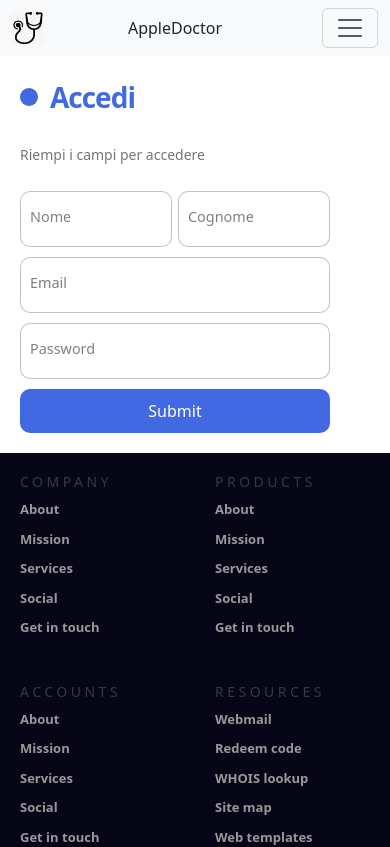
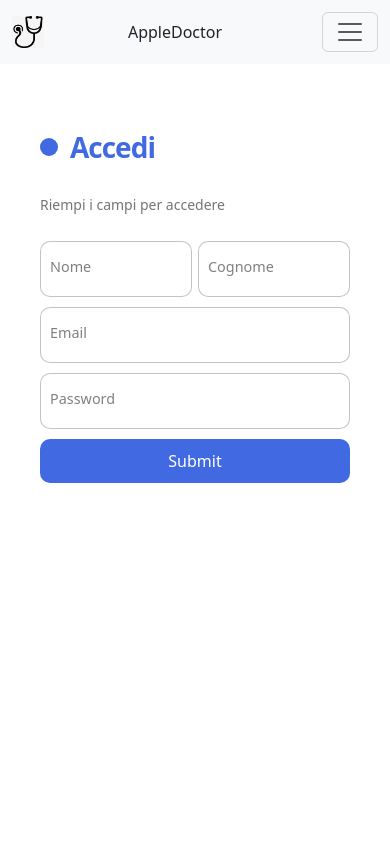
Before and after one commit to Pierluca-Strianese/Project-doctors-frontoffice, a Vue app: page /login in a window 390 px wide. Shown: the top 847 px of the page. Built offline with nearby package versions, Linux system fonts and the light colour scheme.

Commit message:
Responsive layout page Login e fix style

```diff
--- a/src/components/AppFooter.vue
+++ b/src/components/AppFooter.vue
@@ -85,10 +85,17 @@ export default {
 // }
 
 /* STYLES SPECIFIC TO FOOTER  */
+
+@media (max-width: 810px) {
+    .footer {
+        display: none;
+    }
+}
+
 .footer {
     width: 100%;
     position: relative;
-    height: auto;
+    height: 20rem;
     background-color: #070617;
 }
 
--- a/src/components/navbar.vue
+++ b/src/components/navbar.vue
@@ -20,7 +20,8 @@
             <div class="collapse navbar-collapse" id="navbarSupportedContent">
                 <ul class="navbar-nav me-auto mb-2 mb-lg-0">
                     <li class="nav-item">
-                        <li> <router-link :to="{ name: 'home' }" class="nav-link active" aria-current="page">Home</router-link></li>
+                    <li> <router-link :to="{ name: 'home' }" class="nav-link active" aria-current="page">Home</router-link>
+                    </li>
                     </li>
                     <li class="nav-item">
                         <a class="nav-link" href="#">Link</a>
@@ -53,7 +54,8 @@
                         </a>
 
                         <ul class="dropdown-menu">
-                           <li> <router-link :to="{ name: 'login' }" class="nav-link active" aria-current="page">Log In</router-link></li>
+                            <li> <router-link :to="{ name: 'login' }" class="nav-link active" aria-current="page">Log
+                                    In</router-link></li>
                             <!-- <li><a class="dropdown-item" href="{{ route('admin.profile.edit') }}">Log In</a></li> -->
                             <li>
                                 <router-link :to="{ name: 'register' }" class="nav-link active"
@@ -69,6 +71,10 @@
 </template>
 
 <style lang="scss">
+.navbar {
+    height: 4rem;
+}
+
 .icon {
     height: 2rem;
     width: 2rem
--- a/src/pages/AppLogIn.vue
+++ b/src/pages/AppLogIn.vue
@@ -5,7 +5,7 @@ export default {
 </script>
 
 <template>
-
+    <div class="container_center">
         <form class="form">
             <p class="title">Accedi </p>
             <p class="message">Riempi i campi per accedere</p>
@@ -33,10 +33,18 @@ export default {
 
             <button class="submit">Submit</button>
         </form>
-
+    </div>
 </template>
 
-<style lang="scss">
+<style lang="scss" scoped>
+.container_center {
+    display: flex;
+    justify-content: center;
+    align-items: center;
+    height: calc(100vh - 4rem - 20rem);
+    min-height: 30rem;
+}
+
 .form {
     display: flex;
     flex-direction: column;
```
Lines whose indentation alone changed are shown as unchanged.
